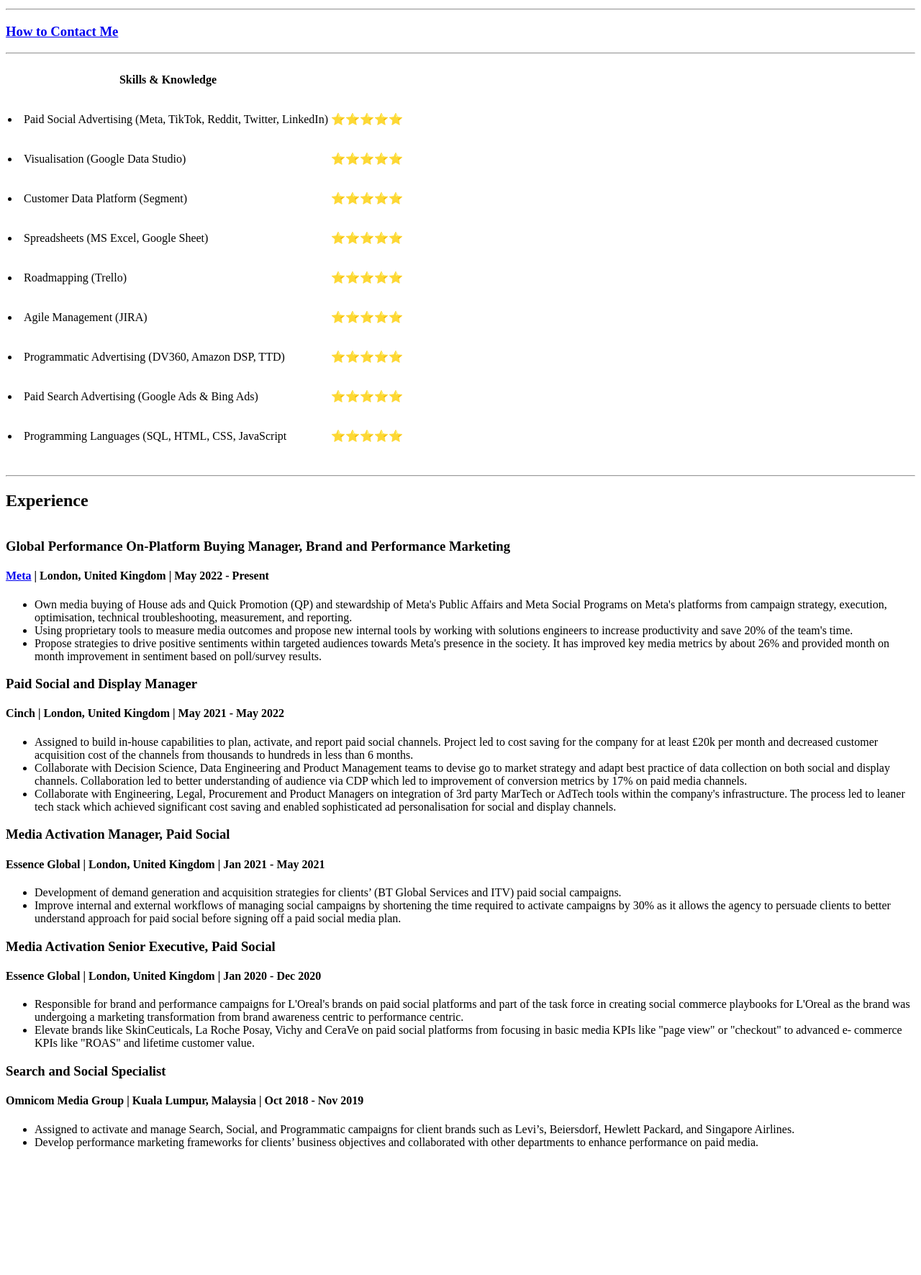
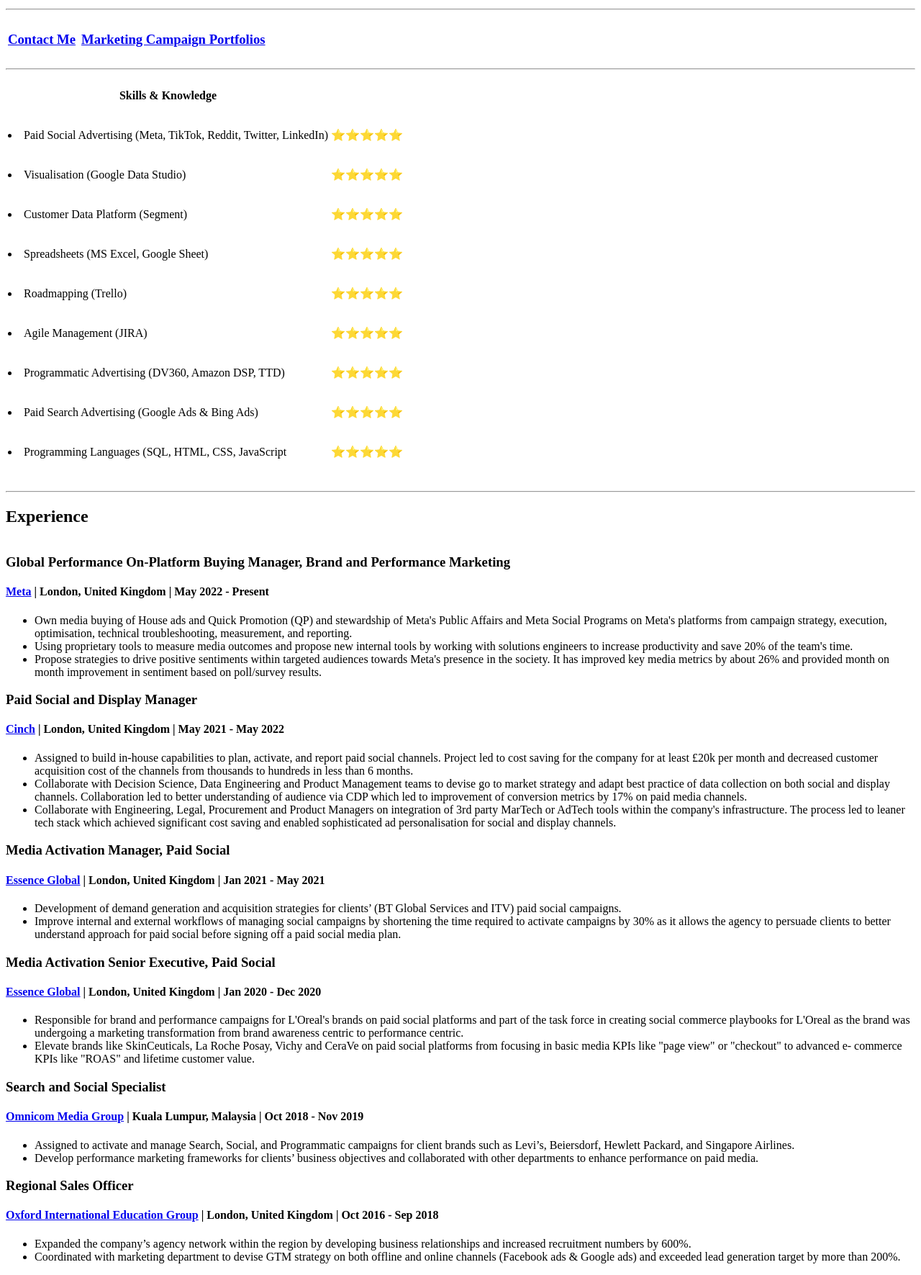
Before and after one commit to ivanjoonyiphon/cv, a plain HTML site: page index.html in a window 1280 px wide. Shown: the part 164-1935 px from the top of the page at 72% size. Before the commit the page ends 1776 px from the top, so only its background shows below. Drawn offline with Linux system fonts and the light colour scheme.

Commit message:
Update index.html

```diff
--- a/index.html
+++ b/index.html
@@ -7,14 +7,20 @@
 <body>
   <table>
     <tr>
-      <td><img src="Images/Ivan Hon Profile Picture.jpg" alt="Ivan Hon Profile Picture" height="150">
+      <td><a href="index.html"><img src="Images/Ivan Hon Profile Picture.jpg" alt="Ivan Hon Profile Picture" height="150"></a></td>
       <td><h1> Ivan Hon </h1>
             <h2><strong><em>Paid Media Specialist with Passion about Startups, Saas and AI</em></strong> </h2>
       </td>
     </tr>
   </table>
     <hr>
-          <h3> <a href="contact-me.html">How to Contact Me</a></h3>
+  <table>
+    <tr>
+          <td><h3> <a href="contact-me.html">Contact Me</a></h3></td>
+          <td><br></td>
+          <td><h3> <a href="index.html">Marketing Campaign Portfolios</a></h3></td>
+    </tr>
+  </table>
     <hr>
           <table>
               <tr>
@@ -67,36 +73,42 @@
 
       </table>
         <h3>Global Performance On-Platform Buying Manager, Brand and Performance Marketing</h3>
-          <h4><a href="https://about.meta.com/">Meta</a> | London, United Kingdom | May 2022 - Present</h4>
+          <h4><a href="https://about.meta.com/" target="_blank">Meta</a> | London, United Kingdom | May 2022 - Present</h4>
             <ul>
             <li>Own media buying of House ads and Quick Promotion (QP) and stewardship of Meta's Public Affairs and Meta Social Programs on Meta's platforms from campaign strategy, execution, optimisation, technical troubleshooting, measurement, and reporting.</li>
             <li>Using proprietary tools to measure media outcomes and propose new internal tools by working with solutions engineers to increase productivity and save 20% of the team's time. </li>
             <li>Propose strategies to drive positive sentiments within targeted audiences towards Meta's presence in the society. It has improved key media metrics by about 26% and provided month on month improvement in sentiment based on poll/survey results.</li>
             </ul>
         <h3>Paid Social and Display Manager</h3>
-          <h4>Cinch | London, United Kingdom | May 2021 - May 2022</h4>
+          <h4><a href="https://cinch.co.uk/" target="_blank">Cinch</a> | London, United Kingdom | May 2021 - May 2022</h4>
             <ul>
             <li>Assigned to build in-house capabilities to plan, activate, and report paid social channels. Project led to cost saving for the company for at least £20k per month and decreased customer acquisition cost of the channels from thousands to hundreds in less than 6 months.</li>
             <li>Collaborate with Decision Science, Data Engineering and Product Management teams to devise go to market strategy and adapt best practice of data collection on both social and display channels. Collaboration led to better understanding of audience via CDP which led to improvement of conversion metrics by 17% on paid media channels.</li>
             <li>Collaborate with Engineering, Legal, Procurement and Product Managers on integration of 3rd party MarTech or AdTech tools within the company's infrastructure. The process led to leaner tech stack which achieved significant cost saving and enabled sophisticated ad personalisation for social and display channels.</li>
             </ul>
         <h3>Media Activation Manager, Paid Social</h3>
-          <h4>Essence Global | London, United Kingdom | Jan 2021 - May 2021</h4>
+          <h4><a href="https://cinch.co.uk/" target="_blank">Essence Global</a> | London, United Kingdom | Jan 2021 - May 2021</h4>
             <ul>
             <li>Development of demand generation and acquisition strategies for clients’ (BT Global Services and ITV) paid social campaigns.</li>
             <li>Improve internal and external workflows of managing social campaigns by shortening the time required to activate campaigns by 30% as it allows the agency to persuade clients to better understand approach for paid social before signing off a paid social media plan.</li>
             </ul>
         <h3>Media Activation Senior Executive, Paid Social</h3>
-          <h4>Essence Global | London, United Kingdom | Jan 2020 - Dec 2020</h4>
+          <h4><a href="https://cinch.co.uk/" target="_blank">Essence Global</a> | London, United Kingdom | Jan 2020 - Dec 2020</h4>
             <ul>
             <li>Responsible for brand and performance campaigns for L'Oreal's brands on paid social platforms and part of the task force in creating social commerce playbooks for L'Oreal as the brand was undergoing a marketing transformation from brand awareness centric to performance centric.</li>
             <li>Elevate brands like SkinCeuticals, La Roche Posay, Vichy and CeraVe on paid social platforms from focusing in basic media KPIs like "page view" or "checkout" to advanced e- commerce KPIs like "ROAS" and lifetime customer value.</li>
             </ul>
         <h3>Search and Social Specialist</h3>
-          <h4>Omnicom Media Group | Kuala Lumpur, Malaysia | Oct 2018 - Nov 2019</h4>
+          <h4><a href="https://omnicommediagroup.com/" target="_blank">Omnicom Media Group</a> | Kuala Lumpur, Malaysia | Oct 2018 - Nov 2019</h4>
             <ul>
             <li>Assigned to activate and manage Search, Social, and Programmatic campaigns for client brands such as Levi’s, Beiersdorf, Hewlett Packard, and Singapore Airlines.</li>
             <li>Develop performance marketing frameworks for clients’ business objectives and collaborated with other departments to enhance performance on paid media.</li>
             </ul>
+        <h3>Regional Sales Officer</h3>
+          <h4><a href="https://www.oxfordinternational.com/" target="_blank">Oxford International Education Group</a> | London, United Kingdom | Oct 2016 - Sep 2018</h4>
+            <ul>
+            <li>Expanded the company’s agency network within the region by developing business relationships and increased recruitment numbers by 600%.</li>
+            <li>Coordinated with marketing department to devise GTM strategy on both offline and online channels (Facebook ads & Google ads) and exceeded lead generation target by more than 200%.</li>
+            </ul>
 </body>
 </html>
```
